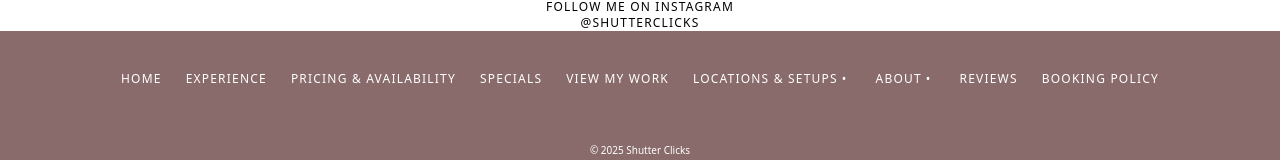
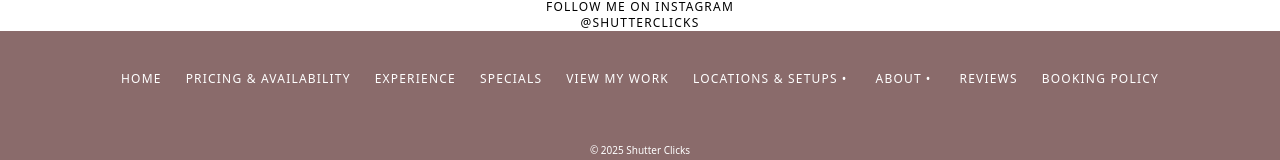
Before and after one commit to ppratik07/shutter-click, a Next.js app in the folder shutterclick/: page / in a window 1280 px wide. Shown: the part 4756-4916 px from the top of the page. Built offline with nearby package versions, Linux system fonts and the light colour scheme.

Commit message:
fix: anchor to next/Link

```diff
--- a/shutterclick/app/components/Footer.tsx
+++ b/shutterclick/app/components/Footer.tsx
@@ -14,14 +14,14 @@ export default function Footer() {
       <div className="flex flex-col items-center justify-center space-y-6 md:space-y-4">
         <ul className="flex flex-wrap justify-center gap-6 text-xs md:text-xs tracking-widest uppercase">
           <li><Link href="/">Home</Link></li>
-          <li><a href="/experience">Experience</a></li>
-          <li><a href="/booking">Pricing & Availability</a></li>
-          <li><a href="/specials">Specials</a></li>
-          <li><a href="/404">View My Work</a></li>
-          <li><a href="/404">Locations & Setups<span className="mx-1">•</span></a></li>
-          <li><a href="/404">About<span className="mx-1">•</span></a></li>
-          <li><a href="/404">Reviews</a></li>
-          <li><a href="/404">Booking Policy</a></li>
+          <li><Link href="/booking">Pricing & Availability</Link></li>
+          <li><Link href="/experience">Experience</Link></li>
+          <li><Link href="/specials">Specials</Link></li>
+          <li><Link href="/404">View My Work</Link></li>
+          <li><Link href="/404">Locations & Setups<span className="mx-1">•</span></Link></li>
+          <li><Link href="/404">About<span className="mx-1">•</span></Link></li>
+          <li><Link href="/404">Reviews</Link></li>
+          <li><Link href="/404">Booking Policy</Link></li>
         </ul>
 
         <p className="text-[10px] mt-10 md:text-[10px]">&copy; 2025 Shutter Clicks</p>
```
